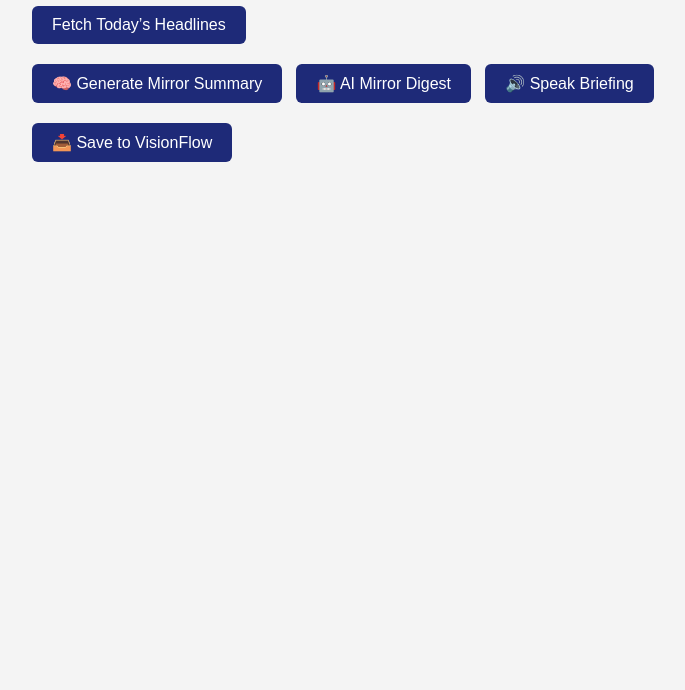
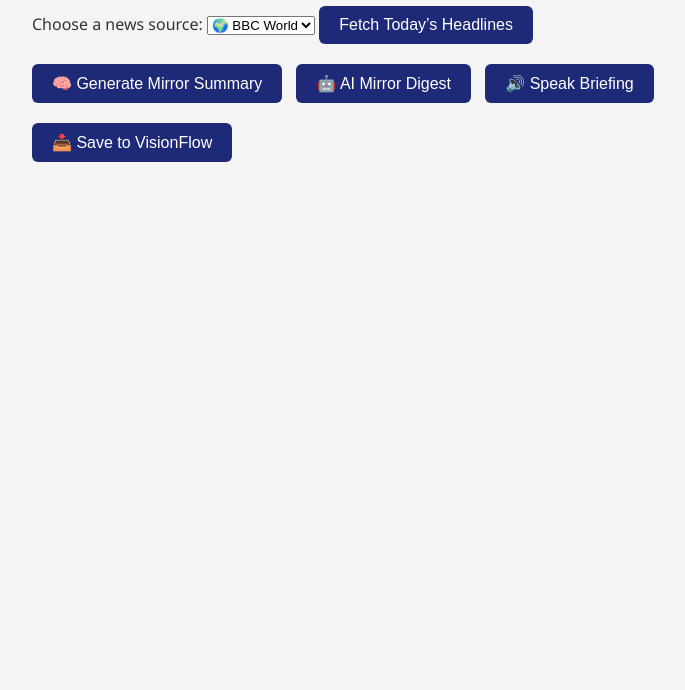
Before and after one commit to Healtime2025/mirror-intel-newstoday, a website: page index.html in a window 1280 px wide. Shown: the part 110-800 px from the top of the page, without its empty margins (208-893 px from the left). Drawn offline with Linux system fonts and the light colour scheme.

Commit message:
Update index.html

```diff
--- a/index.html
+++ b/index.html
@@ -48,8 +48,19 @@
 </head>
 <body>
 <h1>🧠 Mirror Intel – Daily News Briefing</h1>
+
+<!-- 🌍 Source Selector -->
+<label for="source-select">Choose a news source:</label>
+<select id="source-select">
+  <option value="bbc">🌍 BBC World</option>
+  <option value="cnn">📰 CNN</option>
+  <option value="reuters">🧾 Reuters</option>
+  <option value="aljazeera">🌐 Al Jazeera</option>
+</select>
+
 <button onclick="fetchNews()">Fetch Today’s Headlines</button>
 <div id="news-container"></div>
+
 
   <button onclick="summarizeNews()">🧠 Generate Mirror Summary</button>
   <button onclick="generateAIDigest()">🤖 AI Mirror Digest</button>
```
